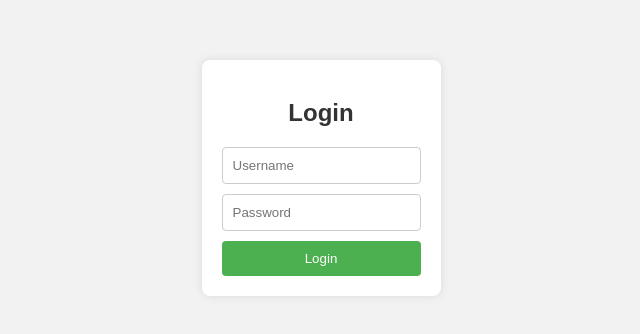
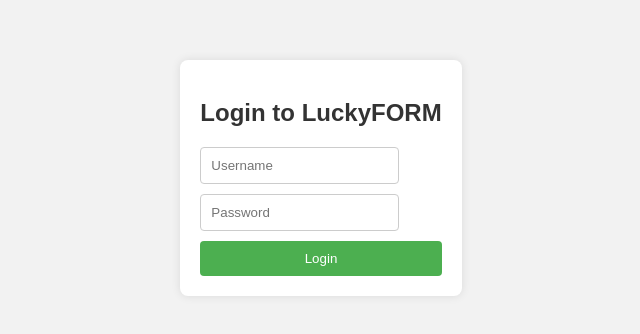
Before and after one commit to LuckyBoy587/LoginPage, a plain HTML site: page index.html in a window 1280 px wide. Shown: the part 222-556 px from the top of the page, without its empty margins (319-959 px from the left). Drawn offline with Linux system fonts and the light colour scheme.

Commit message:
First Commit

```diff
--- a/index.html
+++ b/index.html
@@ -8,7 +8,7 @@
 </head>
 <body>
     <div class="login-container">
-        <h2>Login</h2>
+        <h2>Login to LuckyFORM</h2>
         <form id="loginForm">
             <input type="text" id="username" placeholder="Username" required>
             <input type="password" id="password" placeholder="Password" required>
```
Also changed, not shown: 1 other file.
